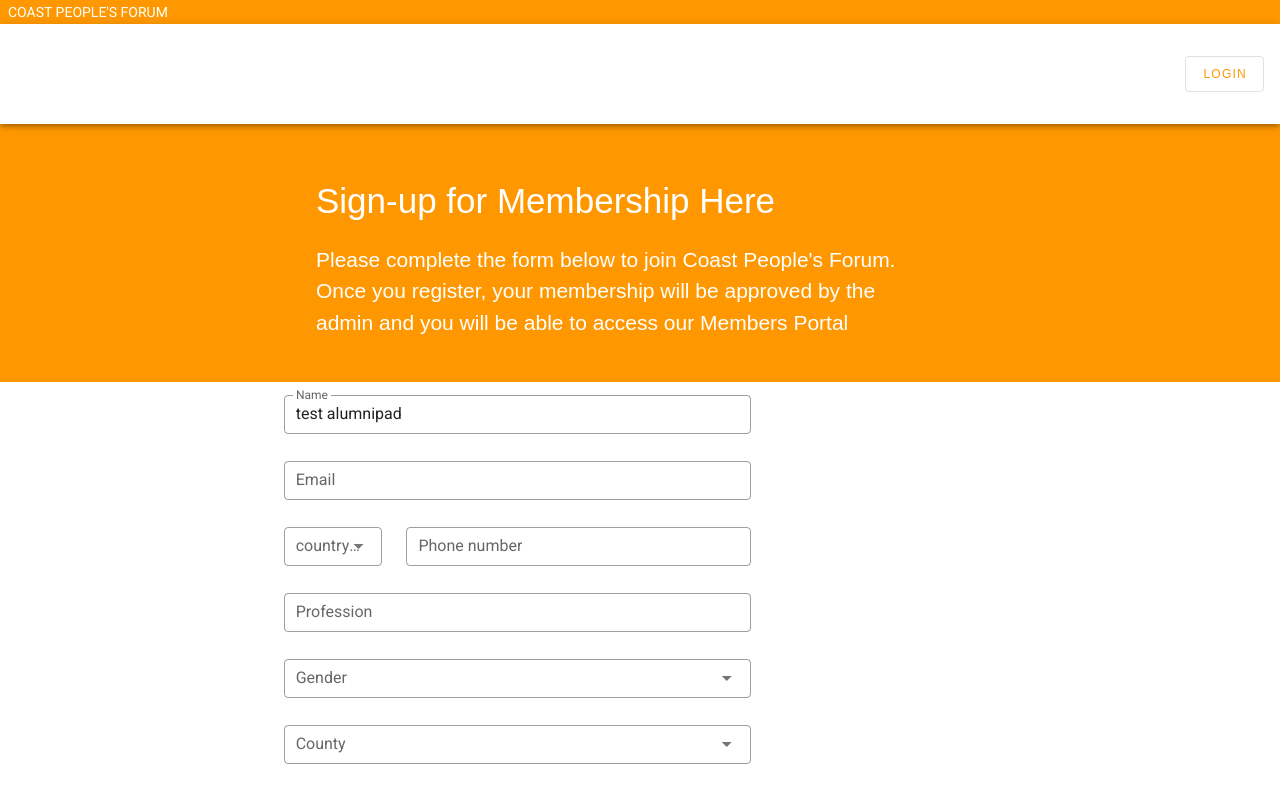
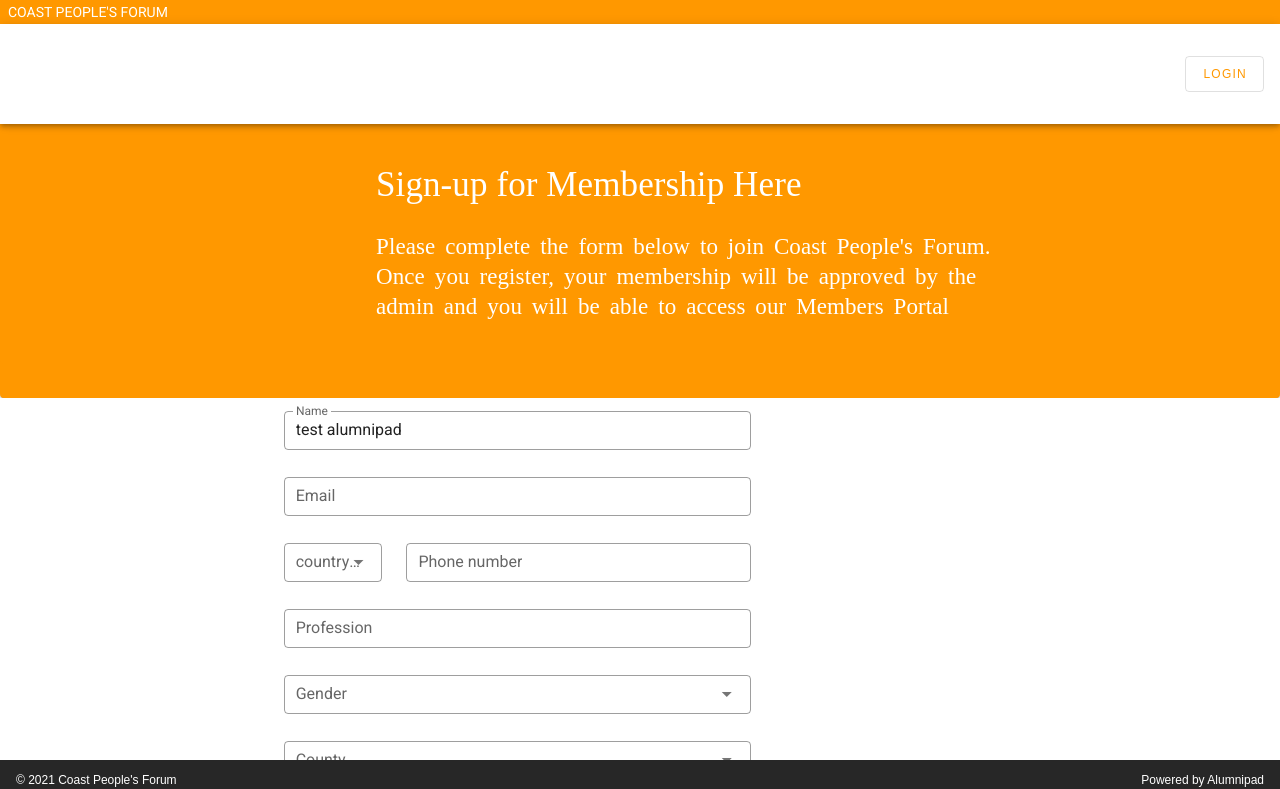
Before and after one commit to anony45/vuetify-nuxt-form, a Nuxt app: page / in a window 1280 px wide. Shown: the top 789 px of the page. Built offline with nearby package versions, Linux system fonts and the light colour scheme; no server answers.

Commit message:
added css styling

```diff
--- a/components/myfooter.vue
+++ b/components/myfooter.vue
@@ -1,11 +1,11 @@
-   <template>
-        <v-footer  dark height="40">
+<template>
+    <v-footer app dark height="40">
       <span>&copy; {{ new Date().getFullYear() }}  Coast People's Forum</span>
       <v-spacer></v-spacer>
       <span>Powered by Alumnipad </span>
     </v-footer>
-   </template>
-   <style>
+</template>
+<style>
    span{
     font: 100;
     font-family: sans-serif;
@@ -13,5 +13,4 @@
     margin-bottom: 0%;
 
    }
-
-   </style>
+</style>
--- a/components/myform.vue
+++ b/components/myform.vue
@@ -94,8 +94,9 @@ import axios from 'axios'
 </script>
 <style >
 #form{
-    margin-top: auto;
+    margin-top:30px;
     margin-left: auto;
+    margin-right:auto;
 }
 
 </style>
--- a/layouts/default.vue
+++ b/layouts/default.vue
@@ -1,5 +1,5 @@
 <template>
-  <v-app dark>
+  <v-app>
   <div id="header1">
   <v-system-bar class="orange white--text" app >COAST PEOPLE'S FORUM</v-system-bar><br>
     <br>
@@ -9,13 +9,15 @@
           <v-btn text outlined color="orange">LOGIN</v-btn>
 
        </v-app-bar>
+          <div id="header2">
+          <v-card height="350" class="orange white--text" sm="8">
+          <v-card-text class="orange white--text font-weight-light">
+          <p class="a">Sign-up for Membership Here</p>
+          <p class="b">Please complete the form below to join Coast People's Forum. Once you register, your membership will be approved by the admin and you will be able to access our Members Portal</p>
+          </v-card-text>
 
-          <br>
-          <div id="header2">
-          <v-app-bar class="orange white--text" height="310">  <v-toolbar-title ><p class="a"> Sign-up for Membership Here</p> <br/>
-          <p class="b" >Please complete the form below to join Coast People's Forum.<br> Once you register, your membership will be approved by the <br> admin and you will be able to access our Members Portal</p>
-          </v-toolbar-title>
-         </v-app-bar></div>
+          </v-card>
+     </div>
          </div>
          <myform></myform>
          <myfooter></myfooter>
@@ -33,29 +35,33 @@ export default {
 </script>
 <style>
 p{
-  width:600px;
+
   word-break: keep-all;
-  margin-left :300px;
+  margin-left :350px;
   padding-right:200px;
-  text-align:center;
-  font-weight:normal;
+  font-weight:lighter;
+  font-family:calibri light;
+  width:650px;
+  padding: 10px;
+  font:100;
+
+
 
 
 }
 p.a{
-  text-align:center;
   font-size:35px;
   word-break: keep-all;
-  font-family:sans-serif;
-  margin-top:75px;
+  margin-top:100px;
 
 
 }
 p.b{
-font-family:sans-serif;
-font-size:21px;
-margin-top:-30px;
-font-weight:normal;
+font-size:23px;
+font-weight:lighter;
+padding-left:auto;
+word-spacing:4px;
+line-height:30px;
 }
 
 </style>
```
